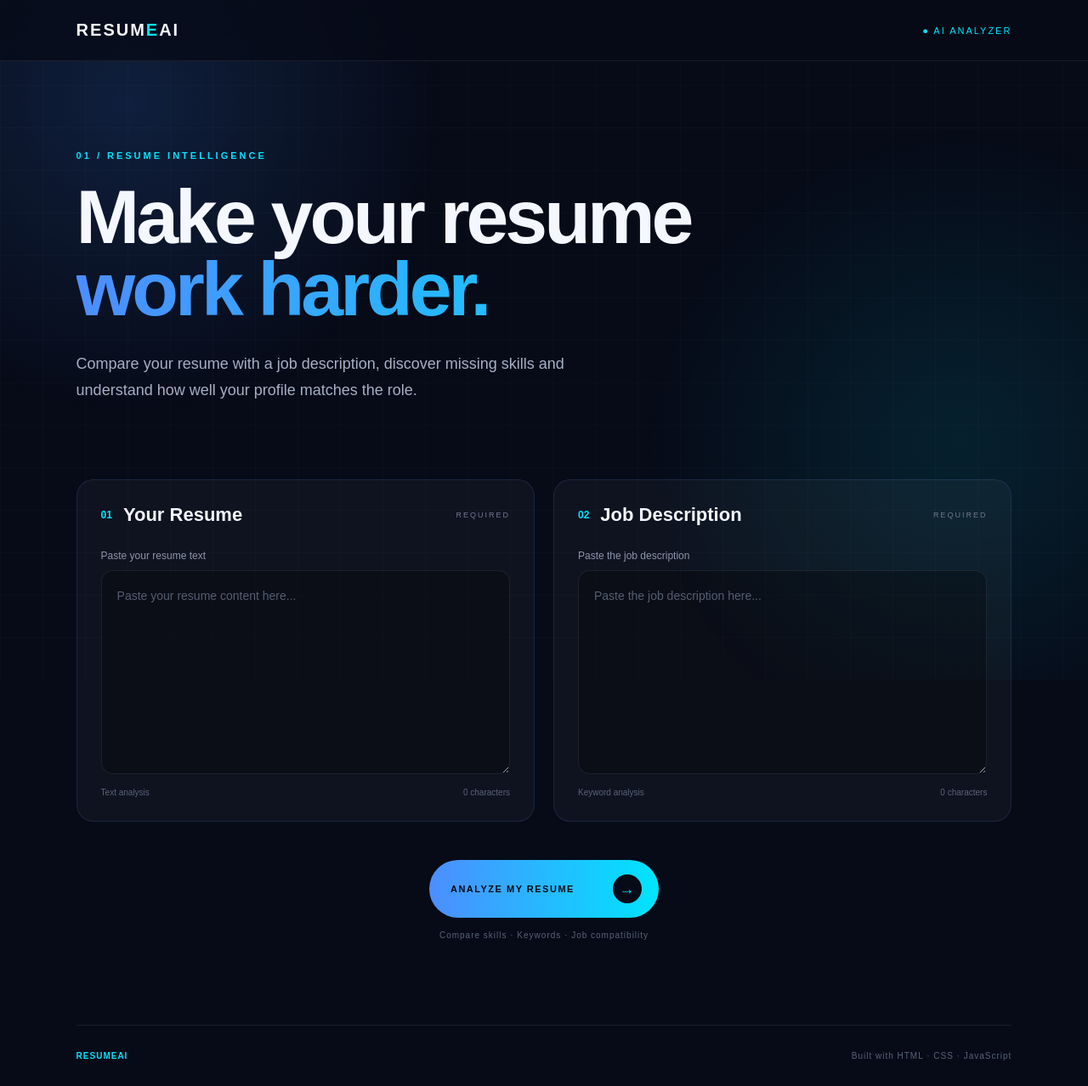
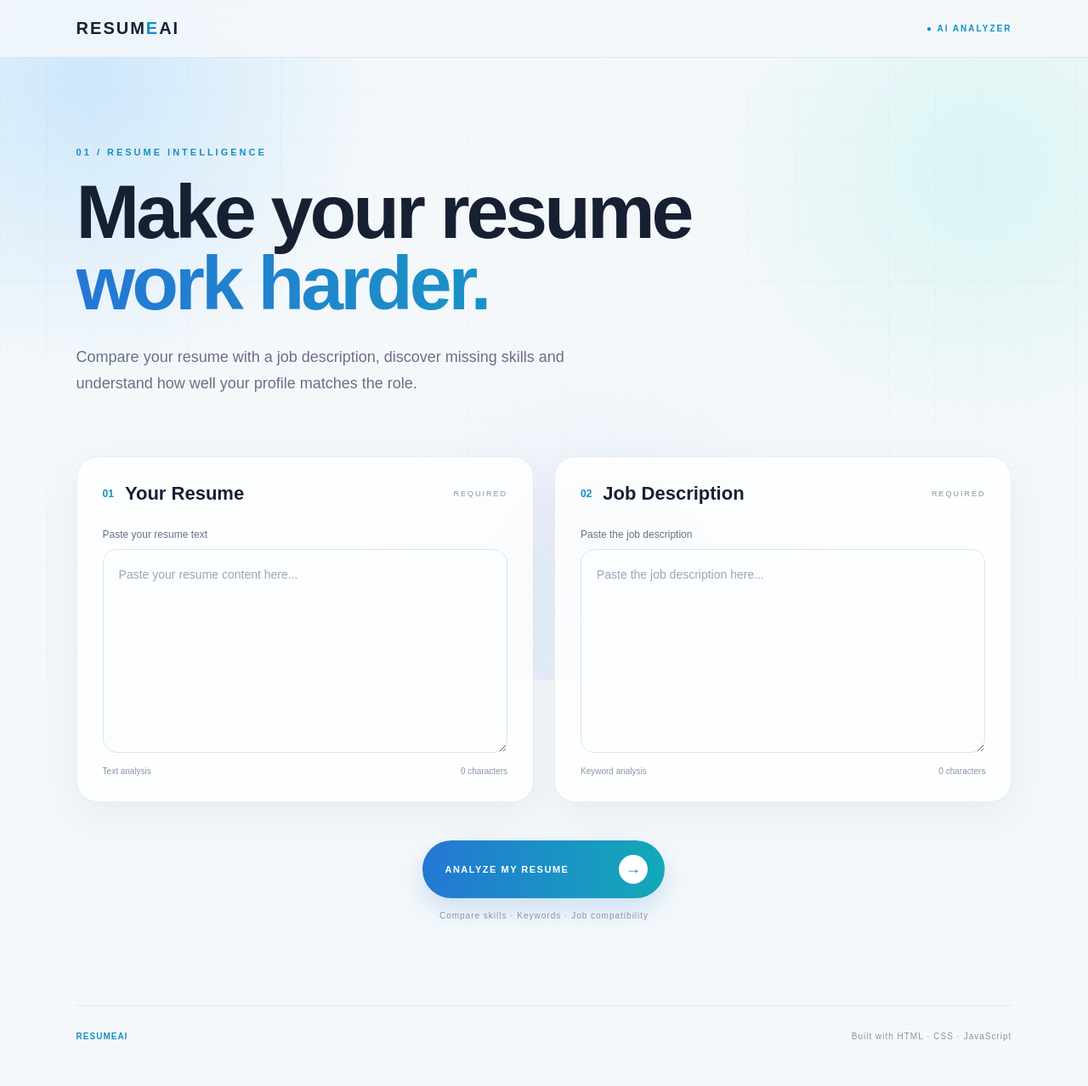
Before and after one commit to kusheenbhat05-wq/ai-resume-analyzer, a plain HTML site: page index.html in a window 1280 px wide. Shown: the whole page at 85% size. After the commit the page ends 1255 px from the top, so only its background shows below. Drawn offline with Linux system fonts and the light colour scheme.

Commit message:
Update style.css

```diff
--- a/style.css
+++ b/style.css
@@ -1,5 +1,5 @@
 /* =========================================
-   RESUME AI — BLUE / CYAN THEME
+   RESUME AI — CLEAN PAPER / SKY THEME
 ========================================= */
 
 * {
@@ -14,13 +14,13 @@ html {
 
 body {
     font-family: Arial, Helvetica, sans-serif;
-    background: #070b18;
-    color: #f5f7ff;
+    background: #f4f8fb;
+    color: #172033;
     min-height: 100vh;
     overflow-x: hidden;
 }
 
-/* BACKGROUND */
+/* SOFT BACKGROUND */
 
 body::before {
     content: "";
@@ -31,16 +31,23 @@ body::before {
 
     background:
         radial-gradient(
-            circle at 12% 15%,
-            rgba(61, 139, 255, 0.16),
-            transparent 28%
+            circle at 8% 12%,
+            rgba(91, 184, 255, 0.25),
+            transparent 25%
         ),
         radial-gradient(
-            circle at 88% 65%,
-            rgba(0, 229, 255, 0.10),
-            transparent 30%
+            circle at 90% 25%,
+            rgba(115, 235, 220, 0.20),
+            transparent 24%
+        ),
+        radial-gradient(
+            circle at 55% 90%,
+            rgba(160, 190, 255, 0.18),
+            transparent 28%
         );
 }
+
+/* VERY SUBTLE GRID */
 
 body::after {
     content: "";
@@ -51,16 +58,16 @@ body::after {
 
     background-image:
         linear-gradient(
-            rgba(255,255,255,0.018) 1px,
+            rgba(30, 80, 120, 0.025) 1px,
             transparent 1px
         ),
         linear-gradient(
             90deg,
-            rgba(255,255,255,0.018) 1px,
+            rgba(30, 80, 120, 0.025) 1px,
             transparent 1px
         );
 
-    background-size: 50px 50px;
+    background-size: 55px 55px;
 }
 
 
@@ -70,15 +77,16 @@ body::after {
 
 .navbar {
     width: 100%;
-    padding: 24px 7%;
+    padding: 22px 7%;
 
     display: flex;
     align-items: center;
     justify-content: space-between;
 
-    border-bottom: 1px solid rgba(255,255,255,0.08);
+    background: rgba(244, 248, 251, 0.82);
 
-    background: rgba(7,11,24,0.78);
+    border-bottom: 1px solid rgba(20, 50, 80, 0.08);
+
     backdrop-filter: blur(18px);
 
     position: sticky;
@@ -88,18 +96,20 @@ body::after {
 
 .logo {
     font-size: 20px;
-    font-weight: 800;
+    font-weight: 900;
     letter-spacing: 2px;
+    color: #172033;
 }
 
 .logo span {
-    color: #00e5ff;
+    color: #168fc4;
 }
 
 .nav-status {
-    font-size: 11px;
+    font-size: 10px;
     letter-spacing: 2px;
-    color: #00e5ff;
+    color: #168fc4;
+    font-weight: 700;
 }
 
 
@@ -124,18 +134,19 @@ main {
 
 .hero-label,
 .section-label {
-    color: #00e5ff;
+    color: #168fc4;
     font-size: 11px;
-    font-weight: 700;
+    font-weight: 800;
     letter-spacing: 3px;
-    margin-bottom: 24px;
+    margin-bottom: 22px;
 }
 
 .hero h1 {
     font-size: clamp(48px, 7vw, 92px);
-    line-height: 0.95;
+    line-height: 0.94;
     letter-spacing: -4px;
-    font-weight: 800;
+    font-weight: 900;
+    color: #172033;
 }
 
 .hero h1 span {
@@ -143,8 +154,8 @@ main {
 
     background: linear-gradient(
         90deg,
-        #4d8dff,
-        #00e5ff
+        #2477d4,
+        #12a9b8
     );
 
     -webkit-background-clip: text;
@@ -158,40 +169,42 @@ main {
     font-size: 18px;
     line-height: 1.7;
 
-    color: #a7afc4;
+    color: #657287;
 }
 
 
 /* =========================================
-   ANALYZER
+   INPUT AREA
 ========================================= */
 
 .analyzer {
     display: grid;
     grid-template-columns: 1fr 1fr;
-    gap: 22px;
-
-    margin-top: 20px;
+    gap: 24px;
 }
 
 .input-card {
-    padding: 28px;
+    padding: 30px;
 
-    border: 1px solid rgba(100,160,255,0.13);
-    border-radius: 20px;
+    background: rgba(255, 255, 255, 0.78);
 
-    background: rgba(255,255,255,0.035);
+    border: 1px solid rgba(40, 90, 130, 0.10);
+
+    border-radius: 24px;
+
+    box-shadow:
+        0 15px 45px rgba(50, 90, 120, 0.07);
 
     transition: 0.3s ease;
 }
 
 .input-card:hover {
-    border-color: rgba(0,229,255,0.38);
+    transform: translateY(-5px);
 
-    transform: translateY(-4px);
+    border-color: rgba(22, 143, 196, 0.25);
 
     box-shadow:
-        0 20px 60px rgba(0,0,0,0.22);
+        0 20px 55px rgba(50, 90, 120, 0.11);
 }
 
 .card-heading {
@@ -209,25 +222,26 @@ main {
 }
 
 .number {
-    color: #00e5ff;
+    color: #168fc4;
     font-size: 12px;
-    font-weight: 700;
+    font-weight: 800;
 }
 
 .card-heading h2 {
     font-size: 22px;
+    color: #172033;
 }
 
 .required {
     font-size: 9px;
     letter-spacing: 2px;
-    color: #6f7890;
+    color: #8995a7;
 }
 
 label {
     display: block;
 
-    color: #8d96aa;
+    color: #667286;
 
     font-size: 12px;
 
@@ -240,15 +254,15 @@ textarea {
 
     resize: vertical;
 
-    border: 1px solid rgba(255,255,255,0.08);
+    border: 1px solid #dce5ec;
 
-    border-radius: 14px;
+    border-radius: 16px;
 
     padding: 18px;
 
-    background: rgba(0,0,0,0.25);
+    background: #fbfdff;
 
-    color: #f5f7ff;
+    color: #172033;
 
     outline: none;
 
@@ -262,15 +276,16 @@ textarea {
 }
 
 textarea::placeholder {
-    color: #555e73;
+    color: #9ca7b6;
 }
 
 textarea:focus {
-    border-color: #00e5ff;
+    border-color: #42b8d5;
+
+    background: #ffffff;
 
     box-shadow:
-        0 0 0 3px rgba(0,229,255,0.07),
-        0 0 30px rgba(0,229,255,0.05);
+        0 0 0 4px rgba(66, 184, 213, 0.10);
 }
 
 .input-footer {
@@ -279,7 +294,7 @@ textarea:focus {
 
     margin-top: 12px;
 
-    color: #596278;
+    color: #8b96a6;
 
     font-size: 10px;
 }
@@ -304,22 +319,21 @@ textarea:focus {
 
     gap: 45px;
 
-    min-width: 270px;
+    min-width: 285px;
 
-    padding: 17px 20px 17px 25px;
+    padding: 17px 20px 17px 26px;
 
     border: none;
 
     border-radius: 50px;
 
-    background:
-        linear-gradient(
-            90deg,
-            #4d8dff,
-            #00e5ff
-        );
+    background: linear-gradient(
+        90deg,
+        #2477d4,
+        #12a9b8
+    );
 
-    color: #050914;
+    color: white;
 
     font-size: 11px;
 
@@ -328,6 +342,9 @@ textarea:focus {
     letter-spacing: 1.5px;
 
     cursor: pointer;
+
+    box-shadow:
+        0 12px 30px rgba(36, 119, 212, 0.20);
 
     transition: 0.3s ease;
 }
@@ -341,9 +358,9 @@ textarea:focus {
 
     border-radius: 50%;
 
-    background: #070b18;
+    background: white;
 
-    color: #00e5ff;
+    color: #2477d4;
 
     font-size: 18px;
 }
@@ -352,13 +369,13 @@ textarea:focus {
     transform: translateY(-4px);
 
     box-shadow:
-        0 15px 45px rgba(0,229,255,0.20);
+        0 18px 40px rgba(36, 119, 212, 0.25);
 }
 
 .action-section p {
     margin-top: 15px;
 
-    color: #596278;
+    color: #8995a5;
 
     font-size: 10px;
 
@@ -396,13 +413,15 @@ textarea:focus {
     line-height: 1;
 
     letter-spacing: -2px;
+
+    color: #172033;
 }
 
 .results-heading h2 span {
     background: linear-gradient(
         90deg,
-        #4d8dff,
-        #00e5ff
+        #2477d4,
+        #12a9b8
     );
 
     -webkit-background-clip: text;
@@ -412,7 +431,7 @@ textarea:focus {
 .results-heading p {
     max-width: 380px;
 
-    color: #7f899f;
+    color: #6d798c;
 
     line-height: 1.6;
 }
@@ -431,18 +450,21 @@ textarea:focus {
 
     padding: 40px;
 
-    border-radius: 24px;
+    border-radius: 26px;
 
     background:
         linear-gradient(
             135deg,
-            rgba(77,141,255,0.10),
-            rgba(0,229,255,0.035)
+            #ffffff,
+            #eef9fc
         );
 
-    border: 1px solid rgba(0,229,255,0.15);
+    border: 1px solid rgba(36, 119, 212, 0.12);
 
-    margin-bottom: 22px;
+    box-shadow:
+        0 18px 55px rgba(50, 90, 120, 0.08);
+
+    margin-bottom: 24px;
 }
 
 .score-circle {
@@ -461,18 +483,20 @@ textarea:focus {
 
     justify-content: center;
 
-    border: 2px solid #00e5ff;
+    border: 5px solid #55c9d9;
+
+    background: white;
 
     box-shadow:
-        0 0 55px rgba(0,229,255,0.13);
+        0 12px 35px rgba(50, 150, 180, 0.14);
 }
 
 .score-circle span {
     font-size: 42px;
 
-    font-weight: 800;
+    font-weight: 900;
 
-    color: #00e5ff;
+    color: #2477d4;
 }
 
 .score-circle small {
@@ -482,25 +506,29 @@ textarea:focus {
 
     letter-spacing: 2px;
 
-    color: #717b91;
+    color: #7d899b;
 }
 
 .result-label {
-    color: #00e5ff;
+    color: #168fc4;
 
     font-size: 10px;
 
     letter-spacing: 2px;
+
+    font-weight: 800;
 }
 
 .score-info h3 {
     margin: 12px 0;
 
     font-size: 30px;
+
+    color: #172033;
 }
 
 .score-info p {
-    color: #808a9e;
+    color: #6d798c;
 
     line-height: 1.6;
 }
@@ -515,27 +543,30 @@ textarea:focus {
 
     grid-template-columns: 1fr 1fr;
 
-    gap: 22px;
+    gap: 24px;
 }
 
 .result-card {
-    padding: 27px;
+    padding: 28px;
 
-    border-radius: 20px;
+    border-radius: 22px;
 
-    background: rgba(255,255,255,0.035);
+    background: rgba(255,255,255,0.80);
 
-    border: 1px solid rgba(255,255,255,0.08);
+    border: 1px solid rgba(40,90,130,0.09);
 
     min-height: 190px;
+
+    box-shadow:
+        0 12px 35px rgba(50,90,120,0.055);
 
     transition: 0.3s ease;
 }
 
 .result-card:hover {
-    border-color: rgba(0,229,255,0.22);
+    transform: translateY(-4px);
 
-    transform: translateY(-3px);
+    border-color: rgba(22,143,196,0.20);
 }
 
 .result-card.wide {
@@ -553,13 +584,17 @@ textarea:focus {
 }
 
 .result-card-top span {
-    color: #00e5ff;
+    color: #168fc4;
 
     font-size: 11px;
+
+    font-weight: 800;
 }
 
 .result-card-top h3 {
     font-size: 18px;
+
+    color: #172033;
 }
 
 .skill-list {
@@ -577,19 +612,21 @@ textarea:focus {
 
     border-radius: 30px;
 
-    background: rgba(0,229,255,0.07);
+    background: #e9f8fb;
 
-    border: 1px solid rgba(0,229,255,0.14);
+    border: 1px solid #cbeef3;
 
-    color: #a9eefa;
+    color: #197f99;
 
     font-size: 11px;
+
+    font-weight: 600;
 }
 
 #suggestions {
     padding-left: 18px;
 
-    color: #a5adbd;
+    color: #667286;
 }
 
 #suggestions li {
@@ -612,7 +649,7 @@ footer {
 
     padding: 30px 0;
 
-    border-top: 1px solid rgba(255,255,255,0.08);
+    border-top: 1px solid rgba(30,70,100,0.09);
 
     display: flex;
 
@@ -620,7 +657,7 @@ footer {
 
     justify-content: space-between;
 
-    color: #596278;
+    color: #8995a5;
 
     font-size: 10px;
 
@@ -628,7 +665,7 @@ footer {
 }
 
 footer div {
-    color: #00e5ff;
+    color: #168fc4;
 
     font-weight: 800;
 }
```
